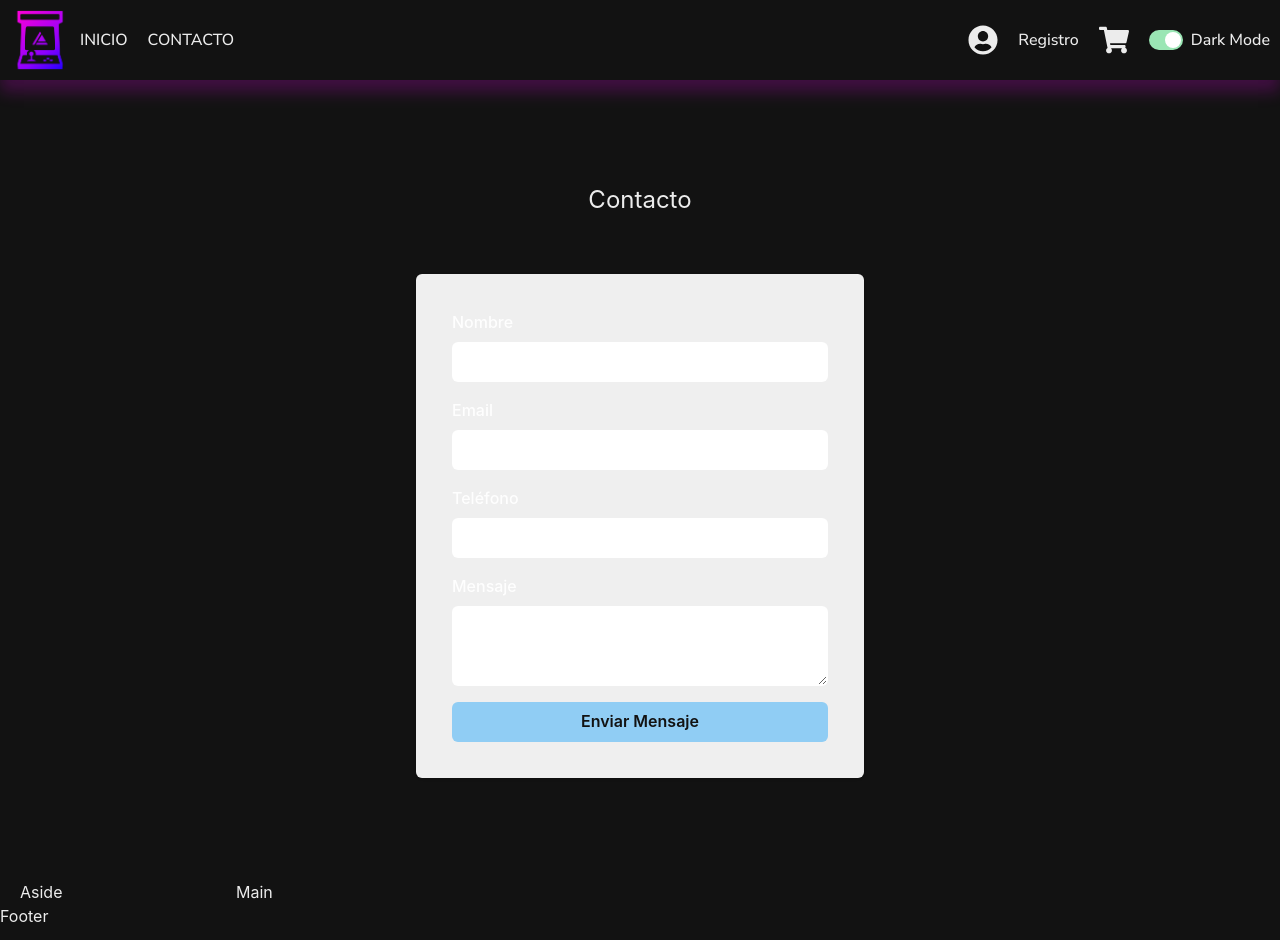
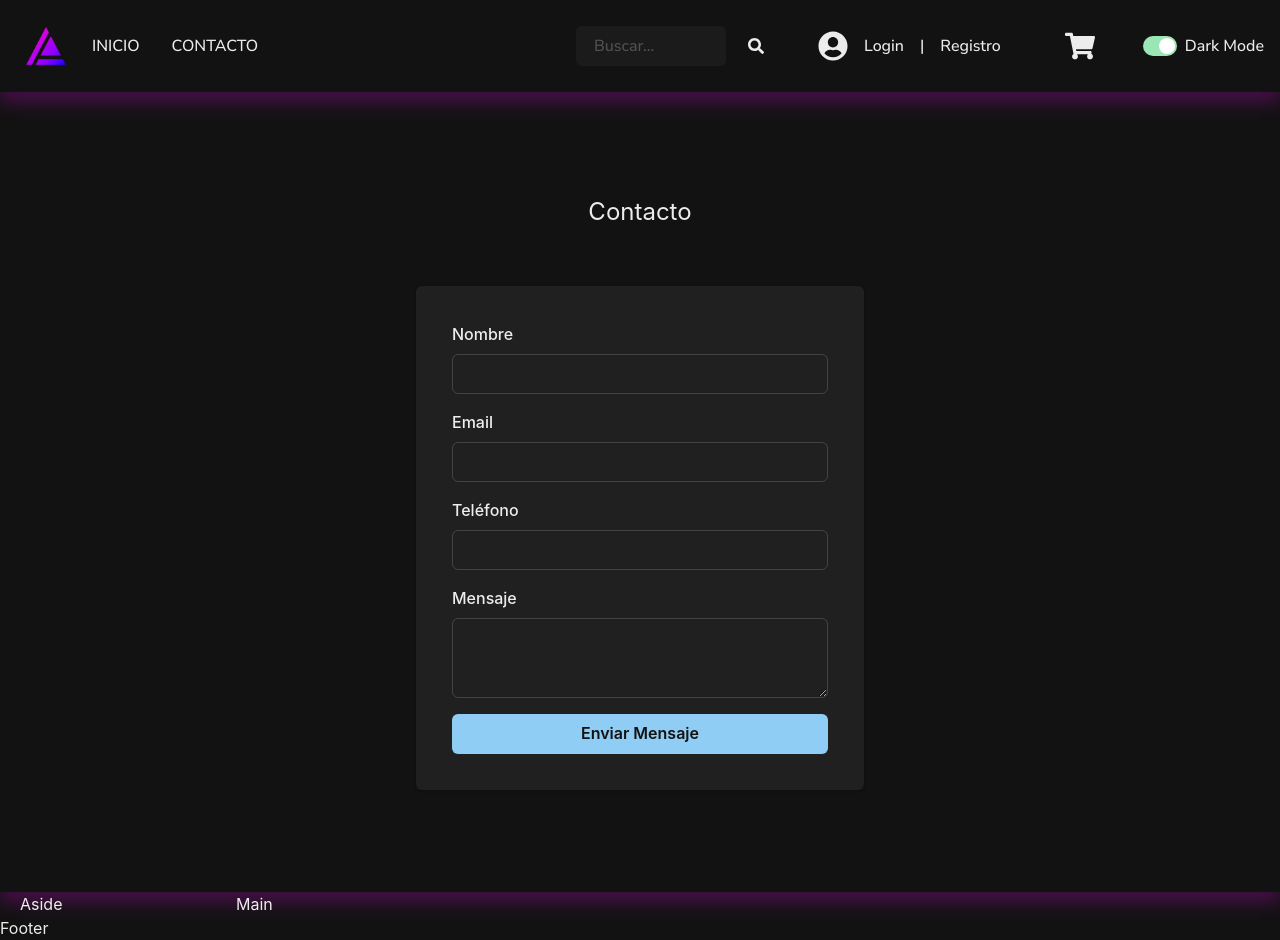
Before and after one commit to patrigarcia/e-commerce_frontend, a React (Vite) app: page /contact in a window 1280 px wide. Built offline with nearby package versions, Linux system fonts and the light colour scheme.

Commit message:
Header changes

```diff
--- a/index.html
+++ b/index.html
@@ -7,7 +7,7 @@
         <link rel="preconnect" href="https://fonts.googleapis.com" />
         <link rel="preconnect" href="https://fonts.gstatic.com" crossorigin />
         <link href="https://fonts.googleapis.com/css2?family=Nunito+Sans:opsz,wght@6..12,300;6..12,500&display=swap" rel="stylesheet" />
-        <title>Arcade | E-commerce</title>
+        <title>Arcade | Back to the game!</title>
     </head>
     <body>
         <div id="root"></div>
--- a/src/components/Contact/Contact.jsx
+++ b/src/components/Contact/Contact.jsx
@@ -13,25 +13,25 @@
     return (
         <div className="containerD">
             <h1 className="title">Contacto</h1>
-            <Card className="formCard" maxW="md" mx="auto" mt={8} backgroundColor="#EFEFEF">
+            <Card className="formCard" maxW="md" mx="auto" mt={8}>
                 <CardBody>
                     <form onSubmit={handleSubmit}>
                         <VStack spacing={4} align="stretch">
                             <FormControl id="name">
                                 <FormLabel>Nombre</FormLabel>
-                                <Input type="text" name="name" required backgroundColor="white" />
+                                <Input type="text" name="name" />
                             </FormControl>
                             <FormControl id="email">
                                 <FormLabel>Email</FormLabel>
-                                <Input type="email" name="email" required backgroundColor="white" />
+                                <Input type="email" name="email" />
                             </FormControl>
                             <FormControl id="phone">
                                 <FormLabel>Teléfono</FormLabel>
-                                <Input type="tel" name="phone" backgroundColor="white" />
+                                <Input type="tel" name="phone" />
                             </FormControl>
                             <FormControl id="message">
                                 <FormLabel>Mensaje</FormLabel>
-                                <Textarea name="message" required backgroundColor="white" />
+                                <Textarea name="message" required />
                             </FormControl>
                             <Button type="submit" colorScheme="blue">
                                 Enviar Mensaje
--- a/src/components/Contact/Contact.scss
+++ b/src/components/Contact/Contact.scss
@@ -7,6 +7,7 @@
     justify-content: center;
     min-height: 100vh;
     z-index: -1;
+    box-shadow: 0px 12px 15px rgba(251, 0, 255, 0.2);
   }
 
   .title {
--- a/src/components/Header/Header.jsx
+++ b/src/components/Header/Header.jsx
@@ -1,37 +1,92 @@
-import { Flex, Image, Spacer, Divider } from "@chakra-ui/react";
+import { Flex, Image, Input, IconButton, Text, Menu, MenuButton, MenuList, MenuItem, useBreakpointValue, Spacer, MenuDivider } from "@chakra-ui/react";
 import { Link } from "react-router-dom";
-import logo from "../../assets/arcade.png";
+import { FaUserCircle, FaShoppingCart, FaSearch } from "react-icons/fa";
+import logo from "../../assets/logo.png";
 import ColorModeSwitch from "../ColorModeSwitch/ColorModeSwitch";
-import { FaUserCircle, FaShoppingCart } from "react-icons/fa";
 import "./Header.scss";
+import { HamburgerIcon, AddIcon, ExternalLinkIcon, RepeatIcon, EditIcon } from "@chakra-ui/icons";
 
 const Header = () => {
+    const isMobile = useBreakpointValue({ base: true, md: false });
+
     return (
-        <Flex className="navbar" alignItems="center">
+        <Flex className="navbar" alignItems="flex-start" justifyContent="space-between" direction="row">
             <Flex alignItems="center">
-                <Image src={logo} boxSize="60px" />
+                <Link to="/home">
+                    <Image className="logo" src={logo} boxSize="40px" />
+                </Link>
+                <Spacer />
+
+                {!isMobile && (
+                    <>
                         <Link className="link" to="/home">
                             INICIO
                         </Link>
                         <Link className="link" to="/contact">
                             CONTACTO
                         </Link>
+                    </>
+                )}
             </Flex>
 
-            <Spacer />
-
-            <Flex alignItems="center">
+            {isMobile ? (
+                <Menu>
+                    <MenuButton as={IconButton} aria-label="Options" icon={<HamburgerIcon />} variant="outline" />
+                    <MenuList>
+                        <MenuItem>
+                            <Link className="link" to="/home">
+                                INICIO
+                            </Link>
+                        </MenuItem>
+                        <MenuItem>
+                            <Link className="link" to="/contact">
+                                CONTACTO
+                            </Link>
+                        </MenuItem>
+                        <MenuItem>
                             <Link className="link" to="/login">
-                    <FaUserCircle size={30} />
+                                Login
                             </Link>
+                        </MenuItem>
+                        <MenuItem>
                             <Link className="link" to="/signup">
                                 Registro
                             </Link>
+                        </MenuItem>
+                        <MenuDivider />
+                        <MenuItem>
+                            <Link className="carro_menu" to="/cart">
+                                <FaShoppingCart size={30} />
+                            </Link>
+                        </MenuItem>
+                        <MenuItem>
+                            <ColorModeSwitch className="menu_switch" />
+                        </MenuItem>
+                    </MenuList>
+                </Menu>
+            ) : (
+                <Flex alignItems="center">
+                    <Input placeholder="Buscar..." variant="filled" maxWidth="150px" />
+                    <IconButton aria-label="Buscar" icon={<FaSearch />} variant="ghost" size="md" />
+
+                    <Link className="link_user" to="/login">
+                        <FaUserCircle size={30} />
+                    </Link>
+                    <Link className="link" to="/login">
+                        Login
+                    </Link>
+                    <Text>|</Text>
+                    <Link className="link" to="/signup">
+                        Registro
+                    </Link>
+
                     <Link className="carrito" to="/cart">
                         <FaShoppingCart size={30} />
                     </Link>
+
                     <ColorModeSwitch />
                 </Flex>
+            )}
         </Flex>
     );
 };
--- a/src/components/Header/Header.scss
+++ b/src/components/Header/Header.scss
@@ -1,15 +1,33 @@
-.link{
-    margin: 10px;
-}
-.carrito{
-    margin: 10px;
-    padding-right: 10px;
-}
+
 
 .navbar{
-    padding:10px;
     font-family: 'Nunito Sans', sans-serif;
     font-size: 1em;
     box-shadow: 0px 12px 15px rgba(251, 0, 255, 0.2);
+    display: flex;
+    align-items: center;
+    justify-content: space-between;
+    padding: 1rem;
 
-}
+    .link {
+      margin: 0 1rem;
+    }
+
+    .link_user {
+      margin-right: auto;
+      padding-left: 2rem;
+    }
+
+    a.carrito{
+      padding-left: 3rem;
+      margin-right: 3rem;
+    }
+
+    button, .logo{
+      margin: 10px;
+    }
+
+
+
+
+  }
```
Lines whose indentation alone changed are shown as unchanged.
